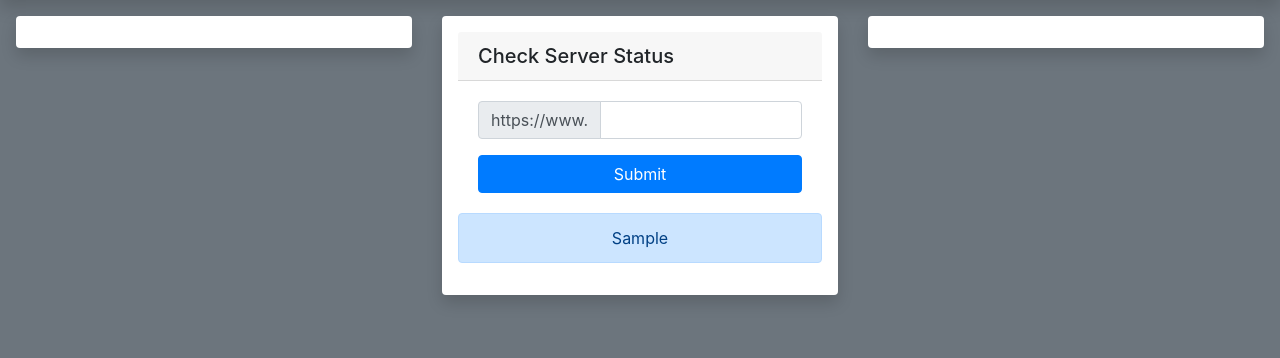
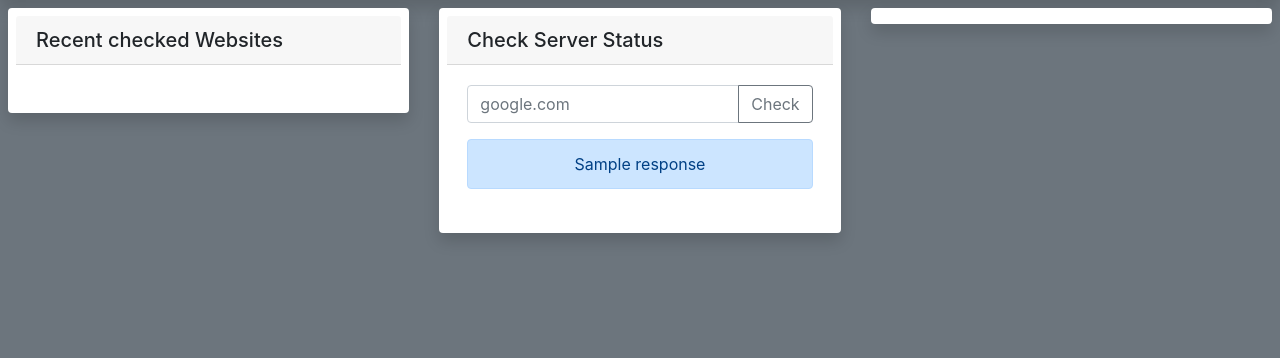
Before and after one commit to codemaster05330/ServerMonitor, a Flask app: template templates/index.html in a window 1280 px wide. Shown: the part 56-414 px from the top of the page. Run offline with Flask 2, Linux system fonts and the light colour scheme; the template is opened without the code that fills it: most values are stand-ins (such as "Sample title", 1, 10 or a date in 2020); some libraries are stand-ins or nearby versions.

Commit message:
UI update
Changed input box and button

```diff
--- a/templates/base.html
+++ b/templates/base.html
@@ -12,6 +12,7 @@
 
     <title>{% block title %}{% endblock %}</title>
   </head>
+
   <body class="bg-secondary">
     <nav class="navbar navbar-expand-lg navbar-dark bg-dark shadow">
       <a class="navbar-brand" href="#">
@@ -28,7 +29,7 @@
         </div>
       </div>
     </nav>
-    <div class="row p-3">
+    <div class="row p-2">
       <div class="col">
         {% block leftcol %}{% endblock %}
       </div>
--- a/templates/index.html
+++ b/templates/index.html
@@ -3,30 +3,32 @@
 {% block title %}{{ title }}{% endblock %}
 
 {% block content %}
-<div class="container shadow p-3 mb-5 bg-white rounded">
+<div class="container shadow p-2 mb-5 bg-white rounded">
   <h5 class="card-header">Check Server Status</h5>
   <div class="card-body">
     <form method="POST">
-        <div class="input-group mb-3">
-            <div class="input-group-prepend">
-              <span class="input-group-text" id="basic-addon3">https://www.</span>
-            </div>
-            <input type="text" class="form-control" id="url" name="url" aria-describedby="basic-addon3">
-        </div>
-      <button type="submit" class="btn btn-primary btn-block">Submit</button>
+      <div class="input-group mb-3">
+        <input type="text" id="url" name="url" class="form-control" placeholder="google.com" aria-label="google.com" aria-describedby="button-addon2">
+          <div class="input-group-append">
+            <button class="btn btn-outline-secondary" type="submit" id="button-addon2">Check</button>
+          </div>
+      </div>
     </form>
-  </div>
-  <div class="alert alert-primary text-center" role="alert">
-  {% block text %}{{ a }}{% endblock %}
+    <div class="alert alert-primary text-center" role="alert">
+      {% block text %}{{ response }}{% endblock %}
+    </div>
   </div>
 </div>
 {% endblock %}
 
-
 {% block leftcol %}
-<div class="container shadow p-3 mb-5 bg-white rounded"></div>
+<div class="container shadow p-2 mb-5 bg-white rounded">
+    <h5 class="card-header">Recent checked Websites</h5>
+    <div class="card-body">
+    </div>
+</div>
 {% endblock %}
 
 {% block rightcol %}
-<div class="container shadow p-3 mb-5 bg-white rounded"></div>
+<div class="container shadow p-2 mb-5 bg-white rounded"></div>
 {% endblock %}
```
